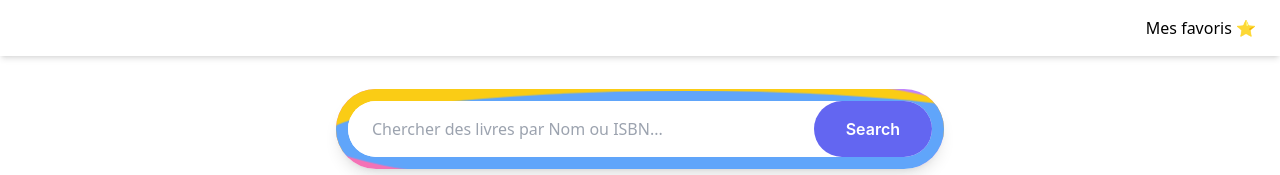
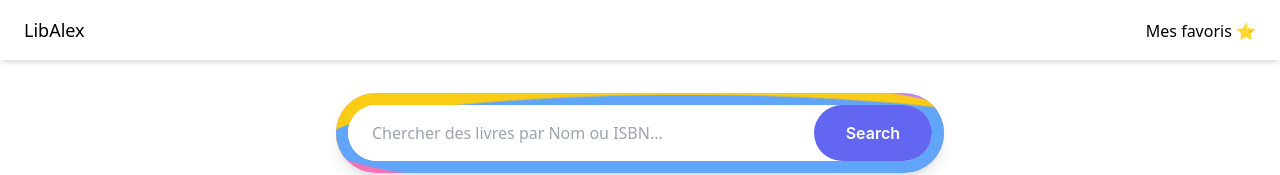
Before and after one commit to tba-adnan/LibAlex, a React (Create React App) app in the folder WebApp/books-front/: page / in a window 1280 px wide. Shown: the top 175 px of the page. Built offline with nearby package versions, Linux system fonts and the light colour scheme; some icons are missing.

Commit message:
Minor fix, added Media file.

```diff
--- a/WebApp/books-front/src/component/pages/mainbook.js
+++ b/WebApp/books-front/src/component/pages/mainbook.js
@@ -9,7 +9,7 @@ import { NumberPicker } from "react-widgets";
 import "react-widgets/styles.css";
 import cogoToast from "cogo-toast";
 import { Link } from "react-router-dom";
-
+import main_logo from '../../images/logo_trs.png'
 
 
 export default class MainBooks extends React.Component {
@@ -94,6 +94,8 @@ render(){
  <div>
       <nav class="font-sans flex flex-col text-center sm:flex-row sm:text-left sm:justify-between py-4 px-6 bg-white shadow-md sm:items-baseline w-full">
         <div class="mb-2 sm:mb-0">
+          {/* <img src={main_logo} height={50} width={50}></img> */}
+          <p className="font-sans text-lg">LibAlex</p>
         </div>
         <div>
         <AwesomeButton type="secondary" href="/saved">Mes favoris ⭐</AwesomeButton>
```
Also changed, not shown: WebApp/books-front/src/images/logo_trs.png (added).
